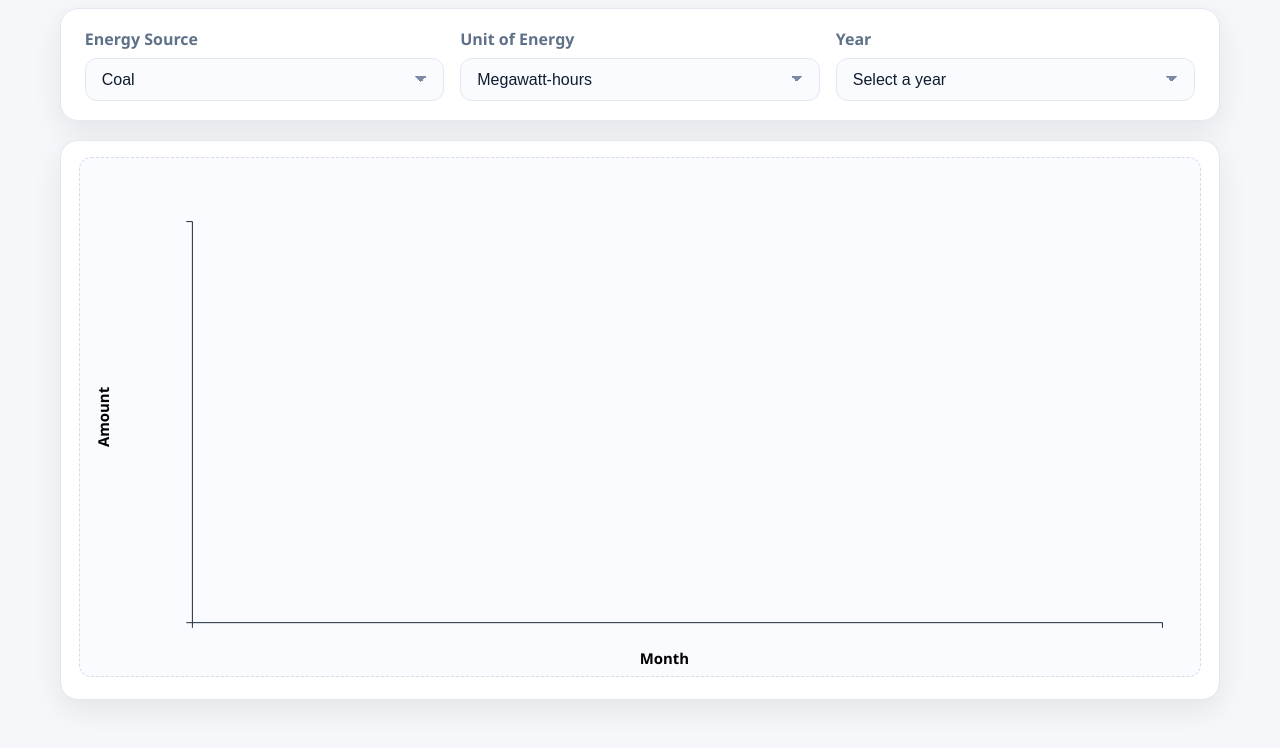
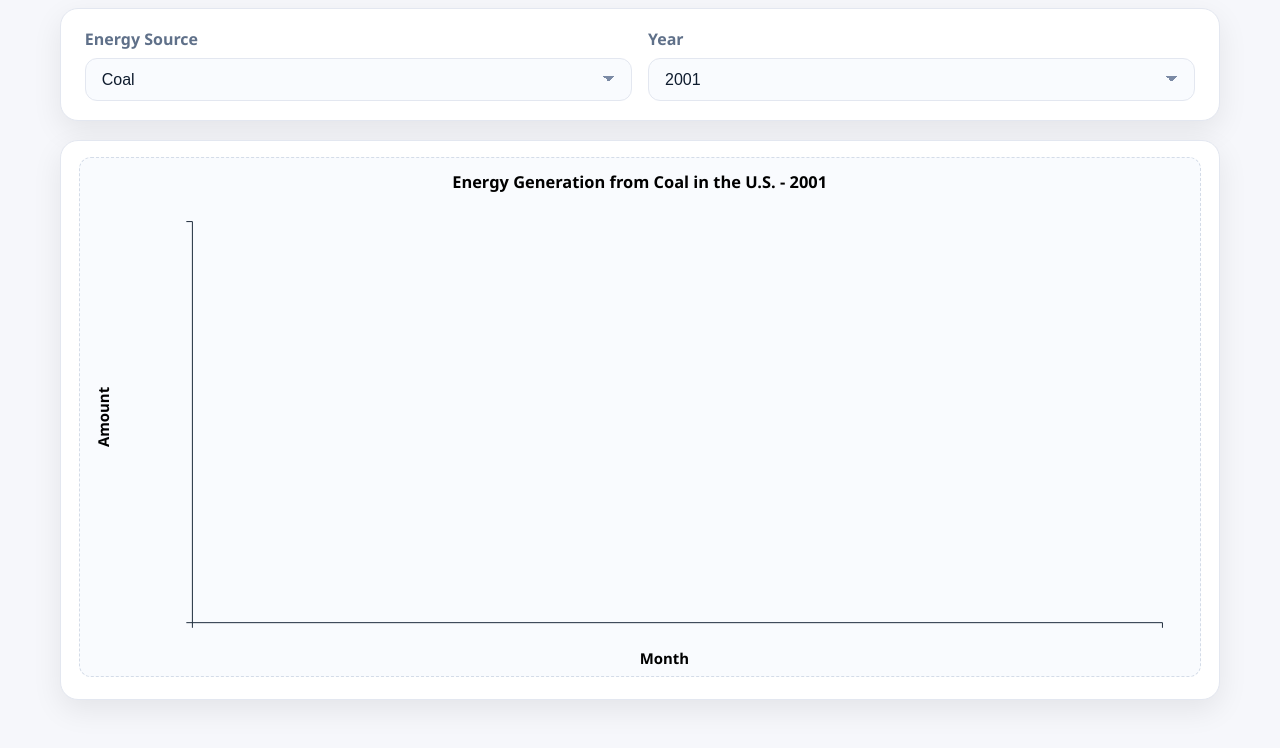
Before and after one commit to DanhMaii/CSE-412-Group-Project, a website built with Vite: page control-panel.html in a window 1280 px wide. Shown: the part 99-847 px from the top of the page. Built offline with nearby package versions, Linux system fonts and the light colour scheme; some packages are replaced by stand-ins of ours; no server answers; the database is empty.

Commit message:
feat: add year choosing functionality & improve UI/UX

```diff
--- a/control-panel.html
+++ b/control-panel.html
@@ -42,7 +42,7 @@
               </select>
             </label>
 
-            <label class="field">
+            <!-- <label class="field">
               <span class="field__label">Unit of Energy</span>
               <select name="energy-unit" required>
                 <option value="" disabled>Select a unit</option>
@@ -50,12 +50,12 @@
                 <option value="gigajoules">Gigajoules</option>
                 <option value="btu">BTU</option>
               </select>
-            </label>
+            </label> -->
 
             <label class="field">
               <span class="field__label">Year</span>
-              <select name="year" required>
-                <option value="" disabled selected>Select a year</option>
+              <select name="year" id="year-selector" required>
+                <option value="" disabled>Select a year</option>
                 <option value="2022">2022</option>
                 <option value="2021">2021</option>
                 <option value="2020">2020</option>
@@ -77,7 +77,7 @@
                 <option value="2004">2004</option>
                 <option value="2003">2003</option>
                 <option value="2002">2002</option>
-                <option value="2001">2001</option>
+                <option selected value="2001">2001</option>
               </select>
             </label>
           </form>
--- a/src/control-panel.js
+++ b/src/control-panel.js
@@ -44,7 +44,35 @@ function controllerSetup() {
       // Get new data
       const data = await getDataByYearSource(newSource, year);
 
-      renderWholeGraph(data, renderBarsOnSourceChange);
+      renderWholeGraph(data, renderBarsOnChange);
+    }
+    document
+      .getElementById('year-selector')
+      .addEventListener('change', (e) => yearChangeHandler(e.target.value));
+
+    // Function to handle the energy source change
+    async function energySourceChangeHandler(newSource) {
+      // Update global variable: source
+      source = newSource;
+
+      // Get new data
+      const data = await getDataByYearSource(newSource, year);
+
+      renderWholeGraph(data, renderBarsOnChange);
+    }
+
+    async function yearChangeHandler(newYear) {
+      const prevYear = year;
+      // Update global variable: year
+      year = +newYear;
+
+      // Get new data
+      const data = await getDataByYearSource(source, +newYear);
+      if (prevYear === 2022) {
+        renderWholeGraph(data, renderBarsInitial);
+        return;
+      }
+      renderWholeGraph(data, renderBarsOnChange);
     }
   });
 }
@@ -123,6 +151,20 @@ function renderWholeGraph(data, renderBarsCallback) {
       .text('Amount');
   }
 
+  // Adding title if there is no title
+  if (svg.select('#title-label').empty()) {
+    svg
+      .append('text')
+      .attr('id', 'title-label')
+      .attr('text-anchor', 'middle')
+
+      .attr('x', config.width / 2)
+      .attr('y', config.marginTop / 2 - config.fontSize)
+      .style('font-weight', 'bold')
+      .style('font-size', config.fontSize * 1.1)
+      .text(`Energy Generation from ${source} in the U.S. - ${year}`);
+  }
+
   renderBarsCallback(data, xScale, yScale);
 }
 
@@ -149,7 +191,7 @@ function renderBarsInitial(data, xScale, yScale) {
 }
 
 // Rendering bars on source change
-function renderBarsOnSourceChange(data, xScale, yScale) {
+function renderBarsOnChange(data, xScale, yScale) {
   // Adding bars
   const bars = svg
     .selectAll('rect')
```
